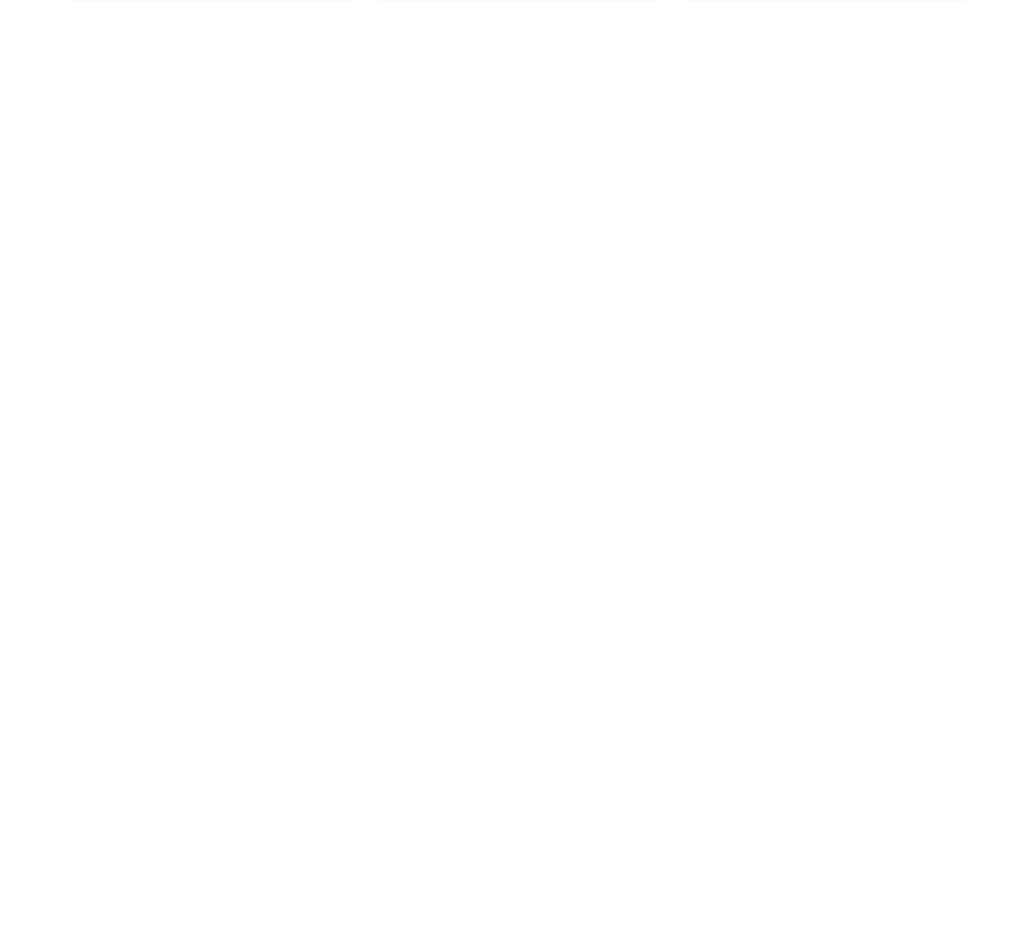
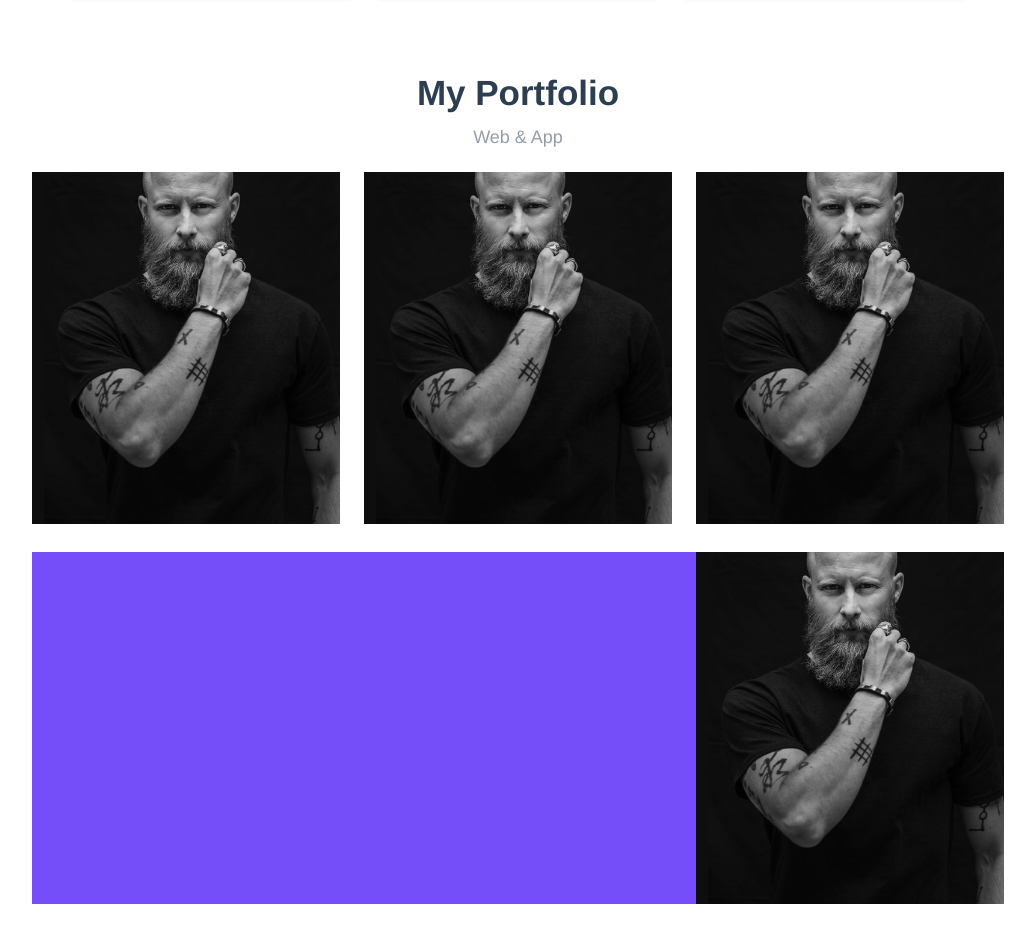
Before and after one commit to vidakabirii/webjar, a Vue app: page / in a window 1280 px wide. Shown: the part 1371-2302 px from the top of the page, without its empty margins (122-1157 px from the left). Before the commit the page ends 1444 px from the top, so only its background shows below. Built offline with nearby package versions, Linux system fonts and the light colour scheme.

Commit message:
add album

```diff
--- /dev/null
+++ b/src/components/album/album.vue
@@ -0,0 +1,59 @@
+<template>
+  <div>
+    <v-row>
+      <v-col cols="12">
+        <p class="albumHeader">My Portfolio</p>
+      </v-col>
+      <v-col cols="12">
+        <p class="subHead">
+          Web & App
+        </p>
+      </v-col>
+    </v-row>
+    <v-row class="albumWrapper">
+      <v-col cols="4"><img src="@/assets/img/profile.jpg" /> </v-col>
+      <v-col cols="4"><img src="@/assets/img/profile.jpg" /> </v-col>
+      <v-col cols="4"><img src="@/assets/img/profile.jpg" /> </v-col>
+    </v-row>
+    <v-row class="albumWrapper">
+      <v-col cols="8">
+        <div class="albumText"></div>
+      </v-col>
+      <v-col cols="4"><img src="@/assets/img/profile.jpg" /> </v-col>
+    </v-row>
+    <v-row class="albumWrapper">
+      <v-col cols="4"><img src="@/assets/img/profile.jpg" /> </v-col>
+      <v-col cols="4"><img src="@/assets/img/profile.jpg" /> </v-col>
+      <v-col cols="4"><img src="@/assets/img/profile.jpg" /> </v-col>
+    </v-row>
+  </div>
+</template>
+
+<script>
+export default {};
+</script>
+
+<style scoped lang="scss">
+.albumHeader {
+  font-size: 35px;
+  font-weight: bold;
+}
+.subHead {
+  font-size: 18px;
+  opacity: 50%;
+  margin-top: -10px;
+}
+.albumWrapper {
+  padding: 0% 12%;
+  img {
+    max-width: 100%;
+    width: 352px;
+    height: 352px;
+  }
+  .albumText {
+    width: 720px;
+    height: 352px;
+    background-color: #754ef9;
+  }
+}
+</style>
--- a/src/views/Home.vue
+++ b/src/views/Home.vue
@@ -50,16 +50,18 @@
       </v-col>
     </v-row>
     <cards />
+    <album />
   </div>
 </template>
 
 <script>
 import headerComp from "@/components/main/header.vue";
 import cards from "@/components/cards/cards.vue";
+import album from "@/components/album/album.vue";
 
 export default {
   name: "Home",
-  components: { headerComp, cards },
+  components: { headerComp, cards, album },
 };
 </script>
 
```
